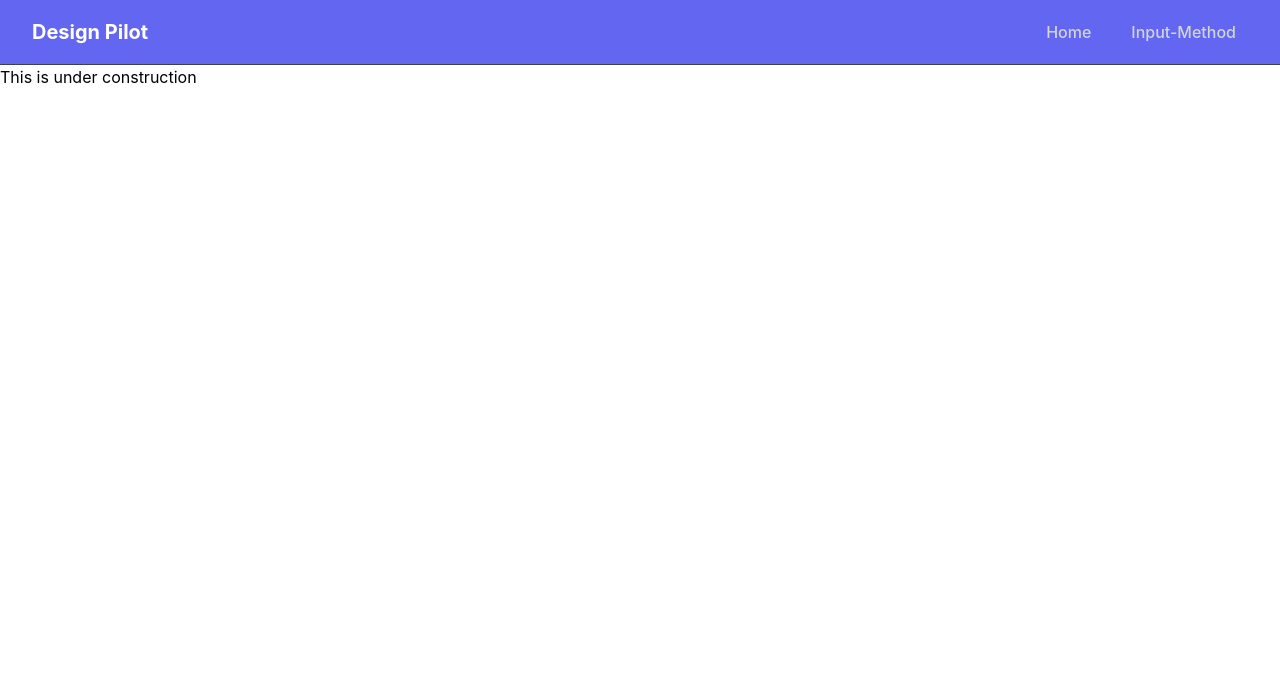
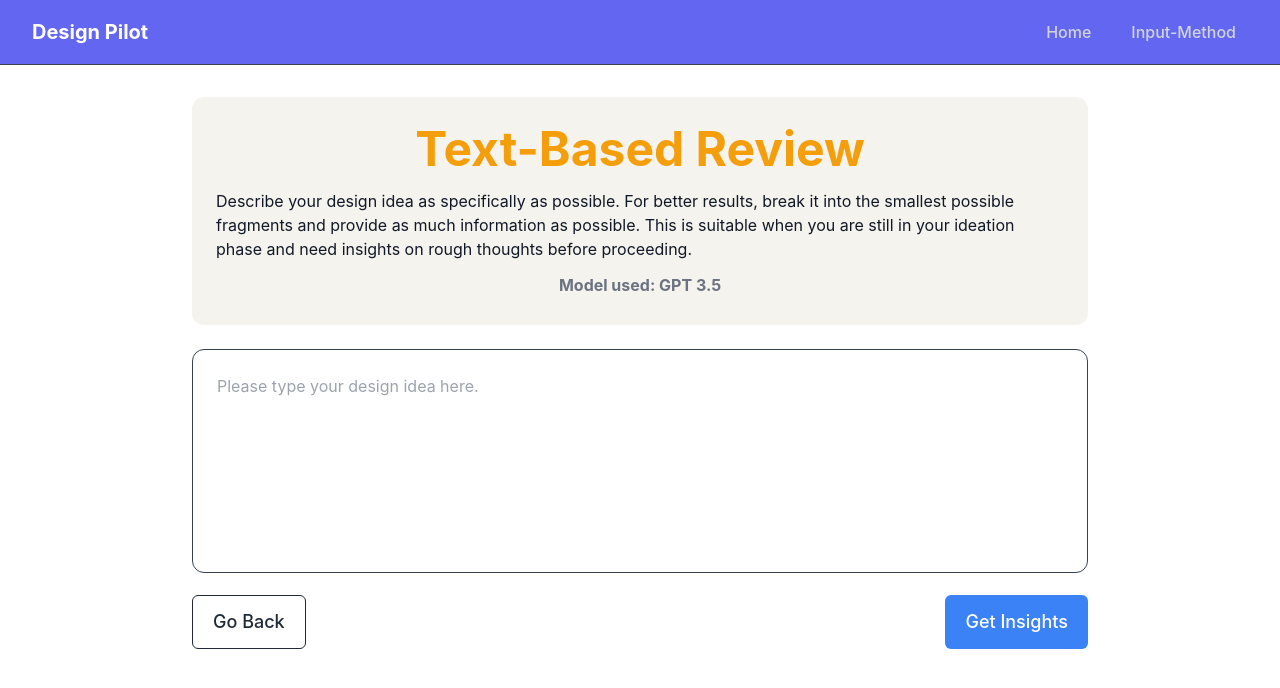
Before and after one commit to Kikkeri-UI/design-pilot-frontend, a Next.js app: page /test-by-text in a window 1280 px wide. Shown: the top 688 px of the page. Built offline with nearby package versions, Linux system fonts and the light colour scheme.

Commit message:
implemented test-by-text page

```diff
--- a/src/app/components/generic/button-component/Button.UI.tsx
+++ b/src/app/components/generic/button-component/Button.UI.tsx
@@ -40,7 +40,7 @@ export const Button = React.forwardRef<HTMLButtonElement, ButtonProps>(
 
     const variantStyles: Record<Variant, string> = {
       primary: "bg-primary text-white hover:bg-blue-600 focus:ring-blue-500",
-      secondary: "bg-secondary text-white hover:bg-indigo-600 focus:ring-indigo-500",
+      secondary: "bg-transparent text-gray-800 hover:bg-indigo-600 focus:ring-indigo-500 border border-gray-800",
       outline: "border border-muted text-foreground hover:bg-gray-100",
       danger: "bg-danger text-white hover:bg-red-600 focus:ring-red-500",
     };
--- /dev/null
+++ b/src/app/components/generic/input-header-component/inputHeader.Types.ts
@@ -0,0 +1,5 @@
+export interface InputHeader {
+    header: string,
+    description: string,
+    model: string
+}
--- /dev/null
+++ b/src/app/components/generic/input-header-component/inputHeaderComponent.UI.tsx
@@ -0,0 +1,24 @@
+/**
+ * This component provides reusable header that will be at the top of all input methods.
+ */
+
+import { InputHeader } from "./inputHeader.Types";
+import React from "react";
+
+const InputHeaderComponent: React.FC<InputHeader> = ({ header, description, model }) => {
+    return (
+        <div className="input-header-container flex flex-col justify-center items-center my-4 px-6 py-3">
+            <h1 className="input-header text-4xl md:text-5xl font-bold text-accent mb-4">
+                {header}
+            </h1>
+            <div className="input-desc text-base text-gray-900 mb-3">
+                {description}
+            </div>
+            <div className="model text-md text-gray-500 font-bold">
+                {`Model used: `}{model}
+            </div>
+        </div>
+    )
+}
+
+export default InputHeaderComponent;
--- a/src/app/test-by-text/page.tsx
+++ b/src/app/test-by-text/page.tsx
@@ -1,11 +1,48 @@
-/**
- * Page responsible for handling text based ui review.
- */
+// src/app/test-by-text/page.tsx
+'use client';
 
-const TestByText = () => {
+import InputHeaderComponent from "../components/generic/input-header-component/inputHeaderComponent.UI";
+import { Button } from "../components/generic/button-component/Button.UI";
+import React, { useState } from "react";
+
+export default function TestByTextPage() {
+    const [designIdea, setDesignIdea] = useState("");
+
+    const handleFormSubmit = (e: React.FormEvent<HTMLFormElement>) => {
+        e.preventDefault();
+        console.log("Submitting design idea:", designIdea);
+        // Here you would call your API route to get the critique
+    };
+
     return (
-        <div>This is under construction</div>
-    )
+        // The parent container centers everything
+        <div className="flex flex-col items-center justify-center p-2">
+            <div className="text-container bg-neutral my-6 rounded-lg max-w-4xl w-full">
+                <InputHeaderComponent
+                    header="Text-Based Review"
+                    description="Describe your design idea as specifically as possible. For better results, break it into the smallest possible fragments and provide as much information as possible.
+                    This is suitable when you are still in your ideation phase and need insights on rough thoughts before proceeding."
+                    model="GPT 3.5"
+                />
+            </div>
+
+            <form onSubmit={handleFormSubmit} className="w-full max-w-4xl">
+                <textarea
+                    placeholder="Please type your design idea here."
+                    value={designIdea}
+                    onChange={(e) => setDesignIdea(e.target.value)}
+                    className="border border-gray-700 rounded-lg w-full max-h-64 h-56 p-6 overflow-y-auto resize-none focus:outline-none focus:ring-2 focus:ring-blue-500"
+                />
+
+                <div className="flex justify-between mt-4">
+                    <Button type="submit" variant="secondary" size="lg" title="Back">
+                        Go Back
+                    </Button>
+                    <Button type="submit" variant="primary" size="lg" title="Get Insights">
+                        Get Insights
+                    </Button>
+                </div>
+            </form>
+        </div>
+    );
 }
-
-export default TestByText
```
